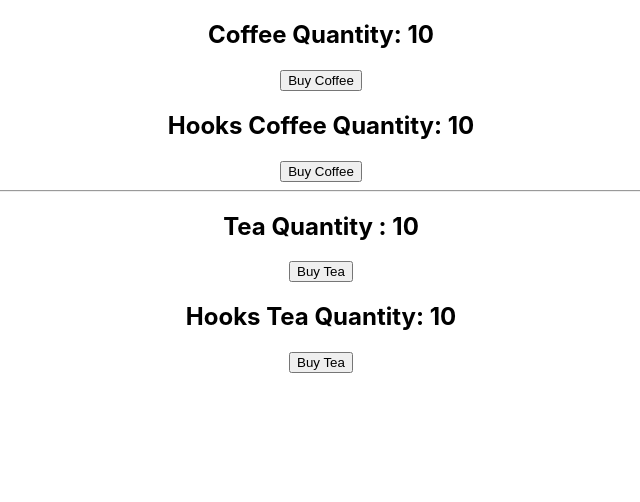
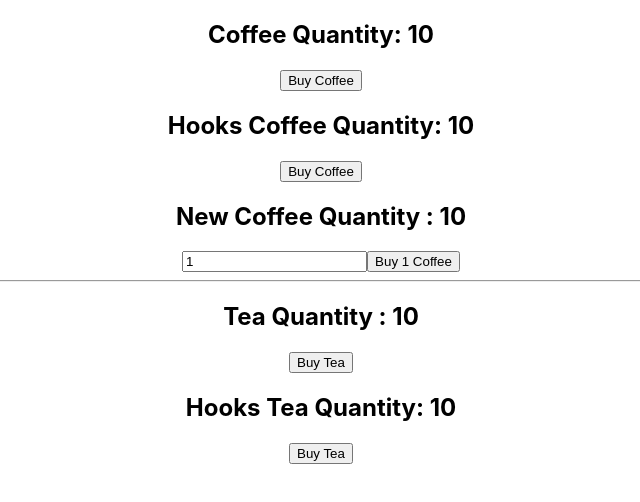
Before and after one commit to lalitlsg/React-Redux-Concepts, a React (Create React App) app: page / in a window 1280 px wide. Shown: the top 502 px of the page, without its empty margins (319-959 px from the left). Built offline with nearby package versions, Linux system fonts and the light colour scheme.

Commit message:
action payload

```diff
--- a/src/App.js
+++ b/src/App.js
@@ -6,6 +6,7 @@ import HooksCoffeeContainer from "./Components/HooksCoffeeContainer";
 import TeaContainer from "./Components/TeaContainer";
 import CoffeeContainer from "./Components/CoffeeContainer";
 import HooksTeaContainer from "./Components/HooksTeaContainer";
+import NewCoffeeContainer from "./Components/NewCoffeeContainer";
 
 function App() {
   return (
@@ -13,6 +14,7 @@ function App() {
       <div className="App">
         <CoffeeContainer />
         <HooksCoffeeContainer />
+        <NewCoffeeContainer />
         <hr />
         <TeaContainer />
         <HooksTeaContainer />
--- /dev/null
+++ b/src/Components/NewCoffeeContainer.js
@@ -0,0 +1,28 @@
+import React, { useState } from "react";
+import { connect } from "react-redux";
+import { buyCoffee } from "../Redux";
+
+function NewCoffeeContainer(props) {
+  const [qty, setQty] = useState(1);
+  return (
+    <div>
+      <h2>New Coffee Quantity : {props.coffeeQty}</h2>
+      <input type="text" value={qty} onChange={e => setQty(e.target.value)} />
+      <button onClick={() => props.buyCoffee(qty)}>Buy {qty} Coffee</button>
+    </div>
+  );
+}
+
+const mapStateToProps = state => {
+  return {
+    coffeeQty: state.coffee.coffeeQty
+  };
+};
+
+const mapDispatchToProps = dispatch => {
+  return {
+    buyCoffee: qty => dispatch(buyCoffee(qty))
+  };
+};
+
+export default connect(mapStateToProps, mapDispatchToProps)(NewCoffeeContainer);
--- a/src/Redux/coffee/coffeeAction.js
+++ b/src/Redux/coffee/coffeeAction.js
@@ -1,7 +1,8 @@
 import { BUY_COFFEE } from "./coffeeTypes";
 
-export const buyCoffee = () => {
+export const buyCoffee = (qty = 1) => {
   return {
-    type: BUY_COFFEE
+    type: BUY_COFFEE,
+    payload: qty
   };
 };
--- a/src/Redux/coffee/coffeeReducer.js
+++ b/src/Redux/coffee/coffeeReducer.js
@@ -9,7 +9,7 @@ const coffeeReducer = (state = initialState, action) => {
     case BUY_COFFEE:
       return {
         ...state,
-        coffeeQty: state.coffeeQty - 1
+        coffeeQty: state.coffeeQty - action.payload
       };
     default:
       return state;
```
